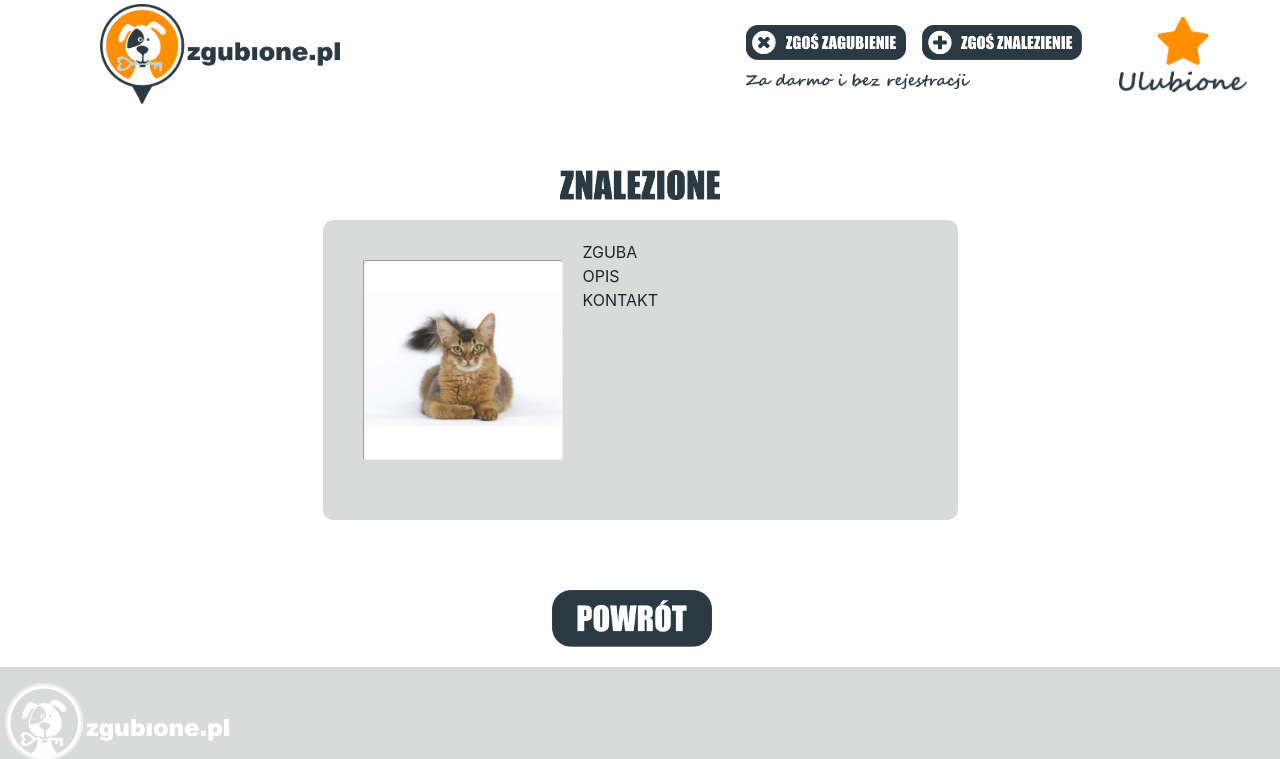
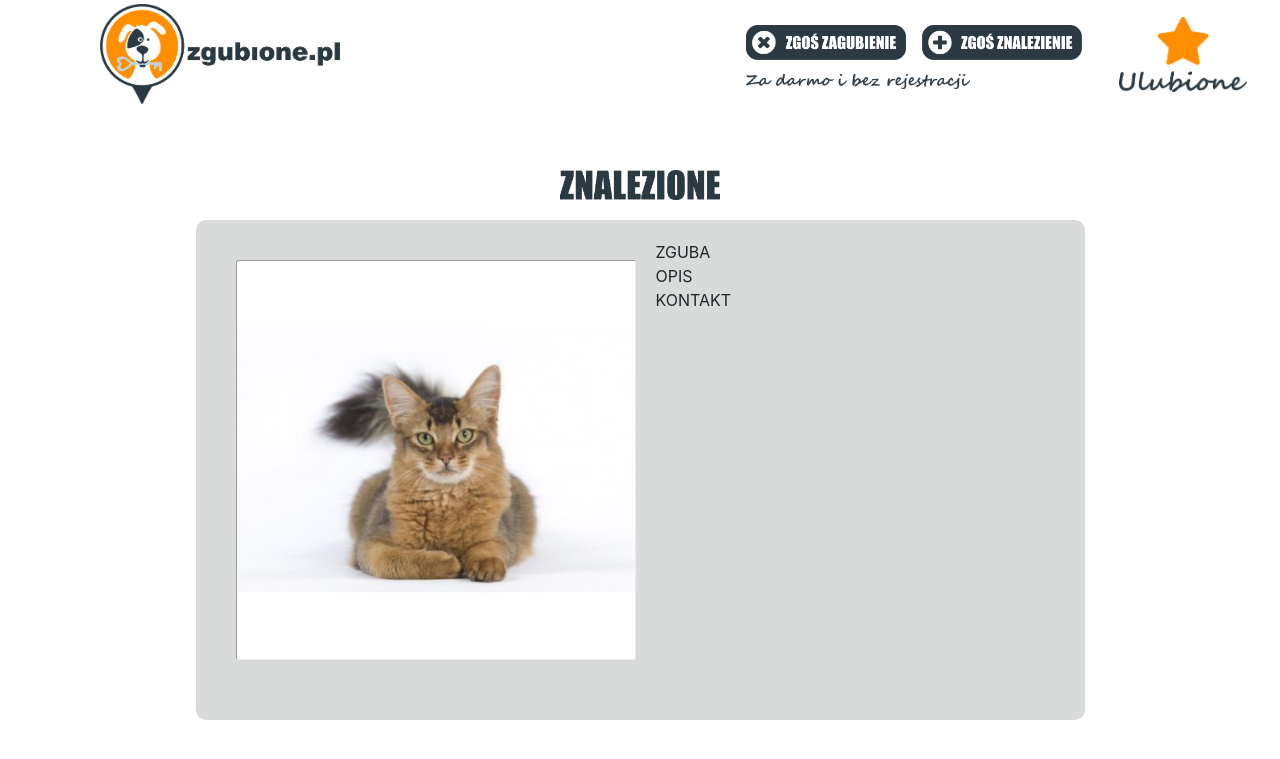
Before and after one commit to infoshareacademy/jfdzs3-frontersi-app, a React (Create React App) app: page /FindDetail in a window 1280 px wide. Shown: the top 759 px of the page. Built offline with nearby package versions, Linux system fonts and the light colour scheme.

Commit message:
CSS for layout - changed

```diff
--- a/src/Pages/FindDetail/lost_find.css
+++ b/src/Pages/FindDetail/lost_find.css
@@ -6,8 +6,8 @@
 .lost_detail_container{
     text-align: justify;
     margin: 0 auto;
-    width: 50%;
-    min-height: 300px;
+    width: 70%;
+    min-height: 500px;
     margin-bottom: 50px;
     padding: 20px;
     background-color: #D9DBDA;
@@ -23,8 +23,8 @@
 .lost-item-img{
     border: inset;
     border-radius: 3px;
-    height: 200px;
-    width: 200px;
+    height: 400px;
+    width: 400px;
     border-width: 1px;
     margin: 20px;
     float: left;
```
